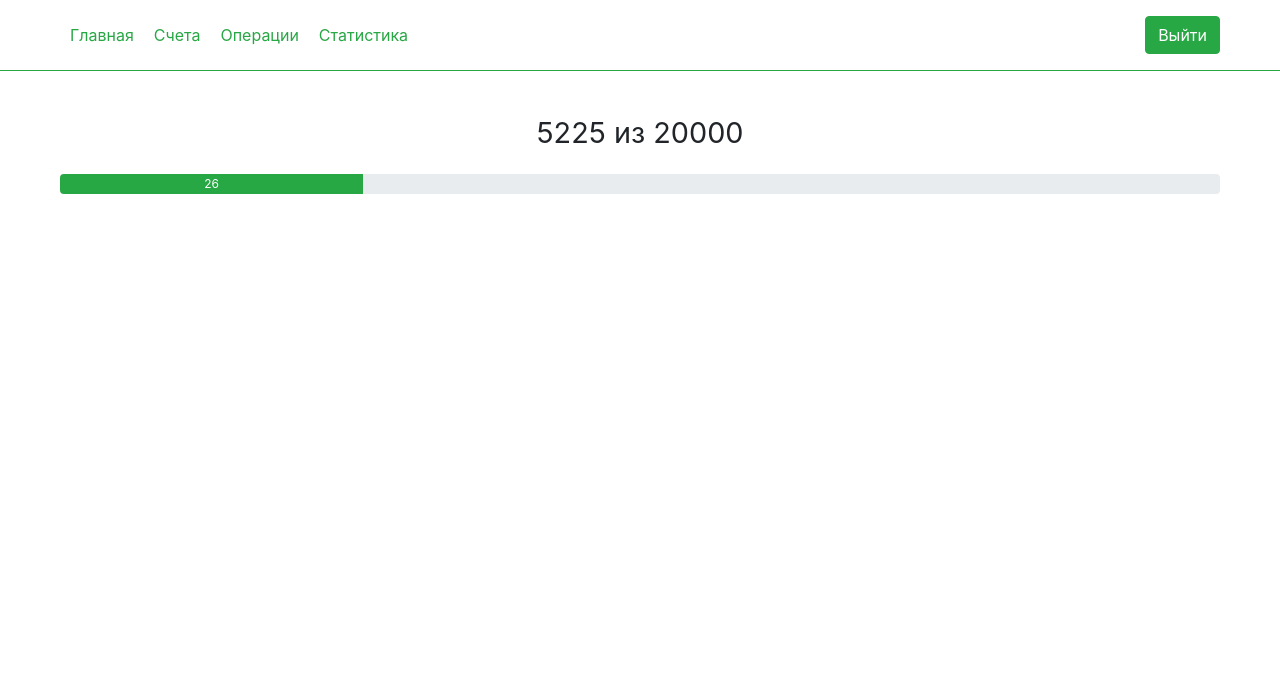
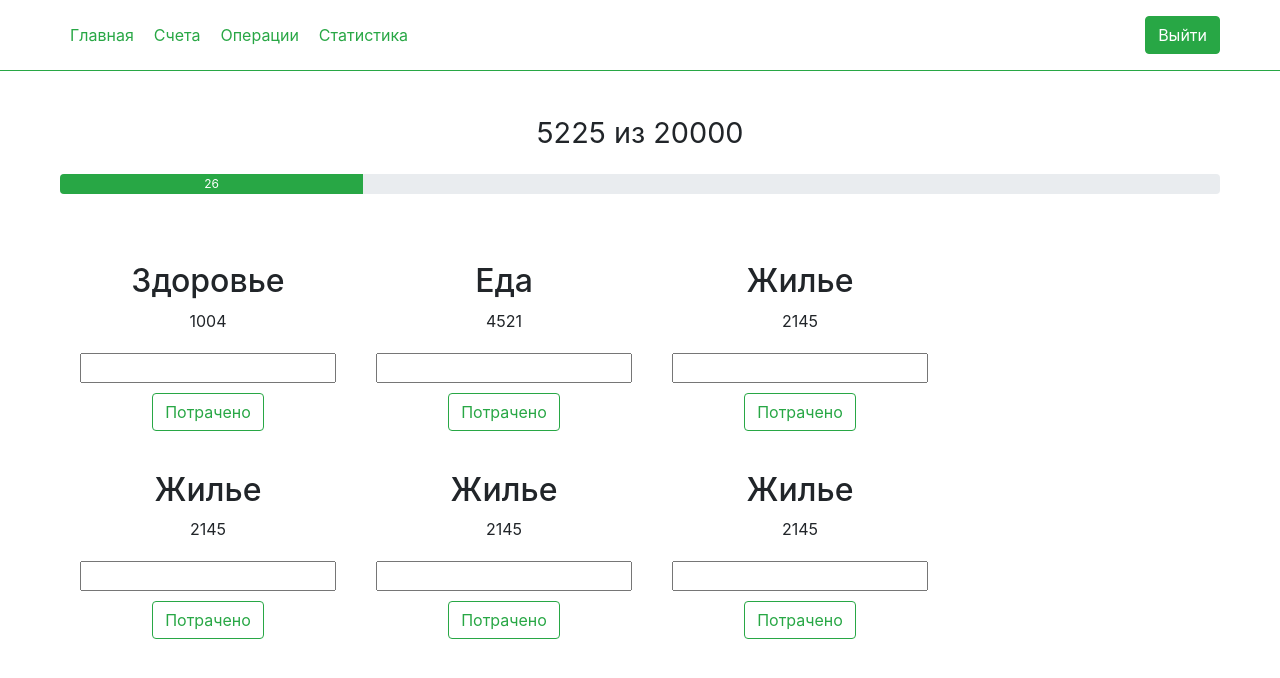
Before and after one commit to DenisIsmagilov1/wallet, a Vue app: page / in a window 1280 px wide. Shown: the top 678 px of the page. Built offline with nearby package versions, Linux system fonts and the light colour scheme.

Commit message:
Добавил Менеджер категорий

```diff
--- /dev/null
+++ b/src/components/CategoriesManager.vue
@@ -0,0 +1,34 @@
+<template>
+  <div class="categories-manager">
+    <CategoryItem :key="item.id" v-for="item in categories" :item="item" />
+  </div>
+</template>
+
+<script>
+import CategoryItem from "./CategoryItem";
+
+export default {
+  data() {
+    return {
+      categories: [
+        { id: 1, title: "Здоровье", current: 1004 },
+        { id: 2, title: "Еда", current: 4521 },
+        { id: 3, title: "Жилье", current: 2145 },
+        { id: 3, title: "Жилье", current: 2145 },
+        { id: 3, title: "Жилье", current: 2145 },
+        { id: 3, title: "Жилье", current: 2145 }
+      ]
+    };
+  },
+  components: {
+    CategoryItem
+  }
+};
+</script>
+
+<style>
+.categories-manager {
+  display: flex;
+  flex-wrap: wrap;
+}
+</style>
--- /dev/null
+++ b/src/components/CategoryItem.vue
@@ -0,0 +1,39 @@
+<template>
+  <div class="category-item">
+    <h2>{{item.title}}</h2>
+    <span>{{item.current}}</span>
+    <form class="category-item__form" action>
+      <input type="text" />
+      <b-button type="submit" variant="outline-success">Потрачено</b-button>
+    </form>
+  </div>
+</template>
+
+<script>
+export default {
+  props: ["item"]
+};
+</script>
+
+<style scoped>
+.category-item {
+  display: flex;
+  flex-direction: column;
+  justify-content: center;
+  align-items: center;
+  flex: 0 0 20%;
+  padding: 20px;
+}
+
+.category-item__form {
+  display: flex;
+  flex-direction: column;
+  justify-content: center;
+  align-items: center;
+  margin: 20px 0 0 0;
+}
+
+.category-item__form button {
+  margin: 10px 0 0 0;
+}
+</style>
--- a/src/pages/Home.vue
+++ b/src/pages/Home.vue
@@ -2,6 +2,7 @@
   <MainLayout>
     <span slot="content">
       <ProgressBar />
+      <CategoryManager />
     </span>
   </MainLayout>
 </template>
@@ -9,11 +10,13 @@
 <script>
 import MainLayout from "../layouts/MainLayout";
 import ProgressBar from "../components/ProgressBar";
+import CategoryManager from "../components/CategoriesManager";
 
 export default {
   components: {
     MainLayout,
-    ProgressBar
+    ProgressBar,
+    CategoryManager
   }
 };
 </script>
```
